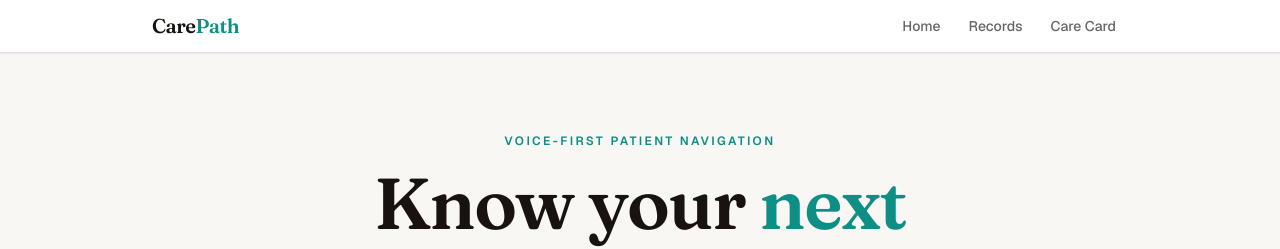
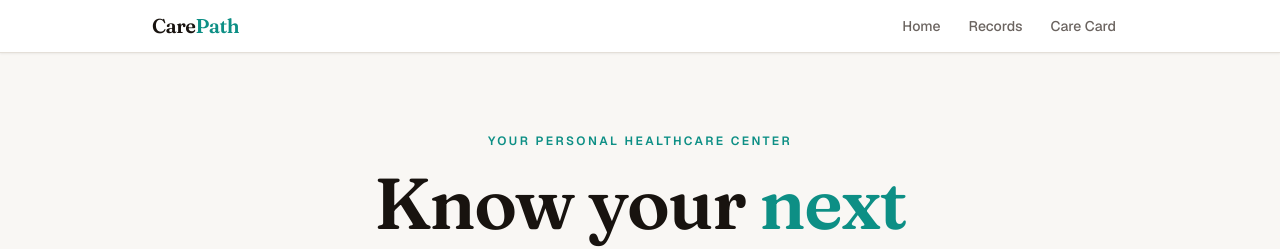
Before and after one commit to TarunYadgirkar/carepath, a Next.js app: page / in a window 1280 px wide. Shown: the top 249 px of the page. Built offline with nearby package versions, Linux system fonts and the light colour scheme.

Commit message:
feat: hero eyebrow -> 'Your personal healthcare center'

```diff
--- a/src/app/page.tsx
+++ b/src/app/page.tsx
@@ -140,7 +140,7 @@ export default function Home() {
           className="animate-fade-up stagger-1 mb-4 text-xs font-semibold uppercase tracking-[0.2em]"
           style={{ color: "var(--accent)" }}
         >
-          Voice-first patient navigation
+          Your personal healthcare center
         </p>
 
         {/* Display headline — Fraunces for warmth and authority */}
```
